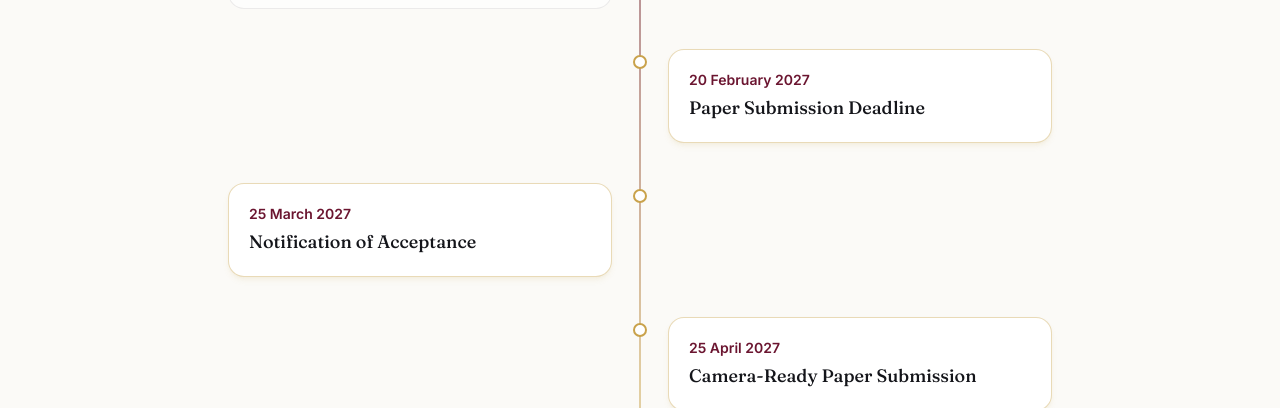
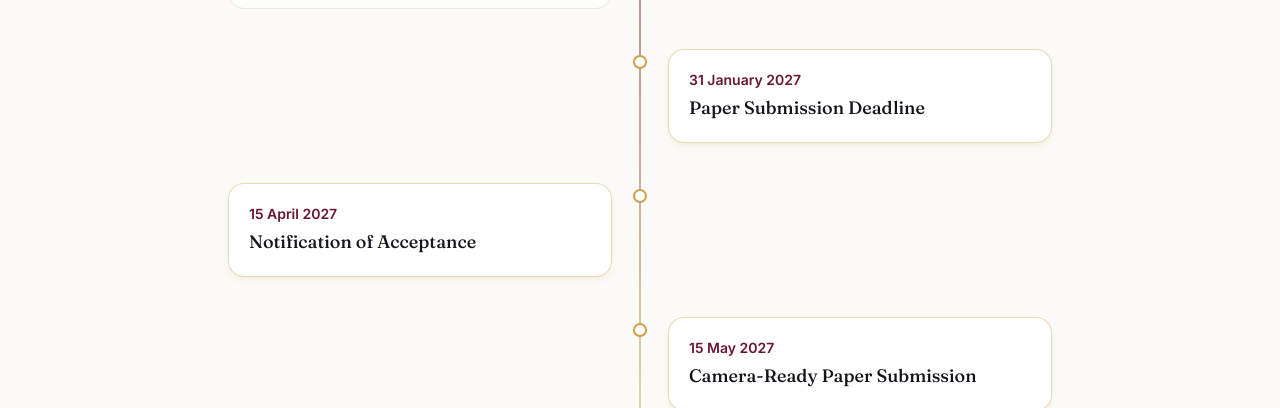
Before and after one commit to Aura2027/Website, a React (Vite) app: page /important-dates in a window 1280 px wide. Shown: the part 628-1036 px from the top of the page. Built offline with nearby package versions, Linux system fonts and the light colour scheme.

Commit message:
changing the dates of the conference. //NS28

```diff
--- a/src/data/announcements.ts
+++ b/src/data/announcements.ts
@@ -18,7 +18,7 @@ export const announcements: Announcement[] = [
   {
     id: "submission-deadline",
     title: "Paper submission deadline announced",
-    date: "20 February 2027",
+    date: "31 January 2027",
     category: "Deadline",
     description:
       "Authors are invited to submit full papers (8–15 pages, Springer format) for double-blind peer review ahead of the submission deadline.",
--- a/src/data/importantDates.ts
+++ b/src/data/importantDates.ts
@@ -16,20 +16,20 @@ export const importantDates: Milestone[] = [
   {
     id: "submission",
     label: "Paper Submission Deadline",
-    date: "20 February 2027",
-    sortDate: "2027-02-20",
+    date: "31 January 2027",
+    sortDate: "2027-01-31",
   },
   {
     id: "notification",
     label: "Notification of Acceptance",
-    date: "25 March 2027",
-    sortDate: "2027-03-25",
+    date: "15 April 2027",
+    sortDate: "2027-04-15",
   },
   {
     id: "camera-ready",
     label: "Camera-Ready Paper Submission",
-    date: "25 April 2027",
-    sortDate: "2027-04-25",
+    date: "15 May 2027",
+    sortDate: "2027-05-15",
   },
   {
     id: "early-registration",
--- a/src/data/registration.ts
+++ b/src/data/registration.ts
@@ -30,6 +30,6 @@ export const feeSchedule: FeeRow[] = [
 ];
 
 export const registrationDeadlines = {
-  earlyBird: "15 February 2027",
-  standard: "15 April 2027",
+  earlyBird: "15 May 2027",
+  standard: "15 July 2027",
 };
```
